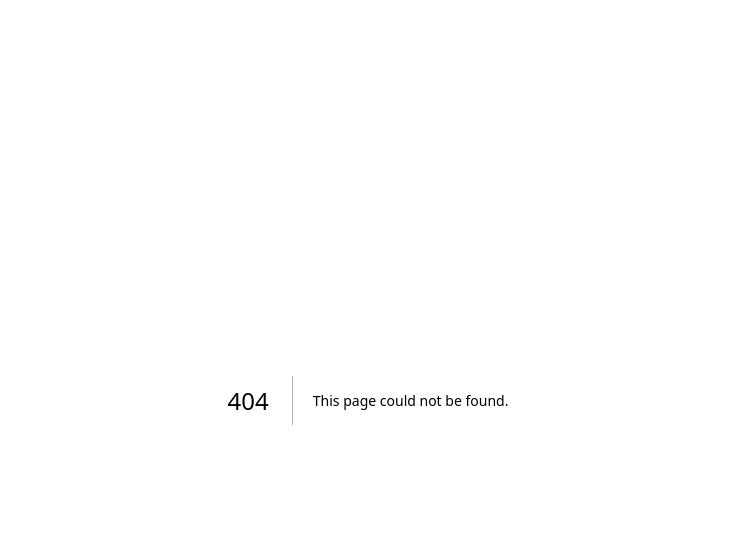
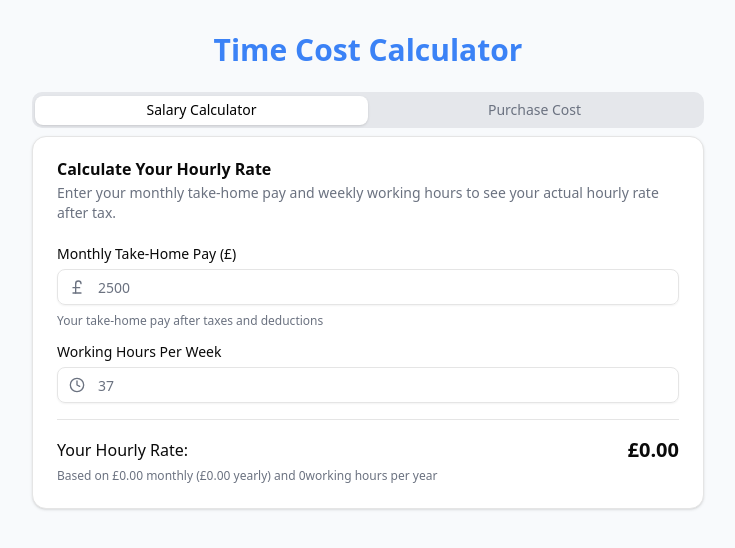
Before and after one commit to mace-akkari/buy-the-hour, a Next.js app: page /calculator in a window 1280 px wide. Before the commit this address had no page. Shown: the top 548 px of the page, without its empty margins (272-1007 px from the left). Built offline with nearby package versions, Linux system fonts and the light colour scheme.

Commit message:
feat: create Calculator page

```diff
--- /dev/null
+++ b/app/calculator/page.tsx
@@ -0,0 +1,14 @@
+import { CalculatorTabs } from "@/components/Calculator/CalculatorTabs";
+
+export default function CalculatorPage() {
+  return (
+    <main className="min-h-screen px-4 py-8 bg-background text-text">
+      <div className="max-w-2xl mx-auto space-y-6">
+        <h1 className="text-3xl font-bold text-primary text-center">
+          Time Cost Calculator
+        </h1>
+        <CalculatorTabs />
+      </div>
+    </main>
+  );
+}
```
